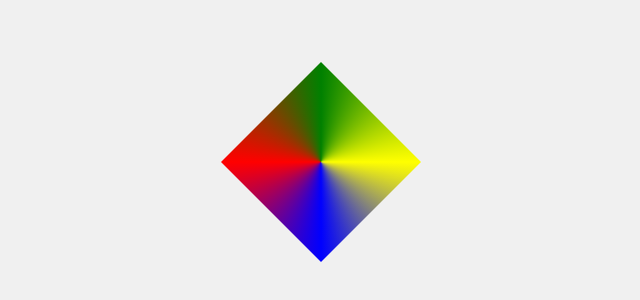
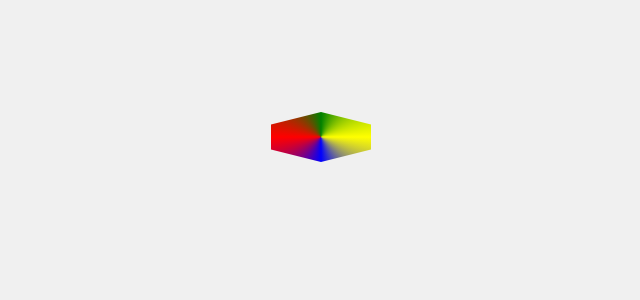
Before and after one commit to satwikapuppala0404/Rotating-wheel, a plain HTML site: page index.html in a window 1280 px wide. Shown: the part 238-538 px from the top of the page, without its empty margins (319-959 px from the left). Drawn offline with Linux system fonts and the light colour scheme.

Commit message:
Update styles.css

```diff
--- a/styles.css
+++ b/styles.css
@@ -8,14 +8,14 @@ body {
 }
 
 .wheel-container {
-  width: 200px;
+  width: 100px;
   height: 200px;
   position: relative;
   overflow: hidden;
 }
 
 .wheel {
-  width: 200px;
+  width: 100px;
   height: 200px;
   border-radius: 20%;
   position: absolute;
@@ -32,7 +32,7 @@ body {
 .wheel::before {
   content: "";
   display: block;
-  width: 100%;
+  width: 50%;
   height: 100%;
   border-radius: 20%;
   position: absolute;
```
